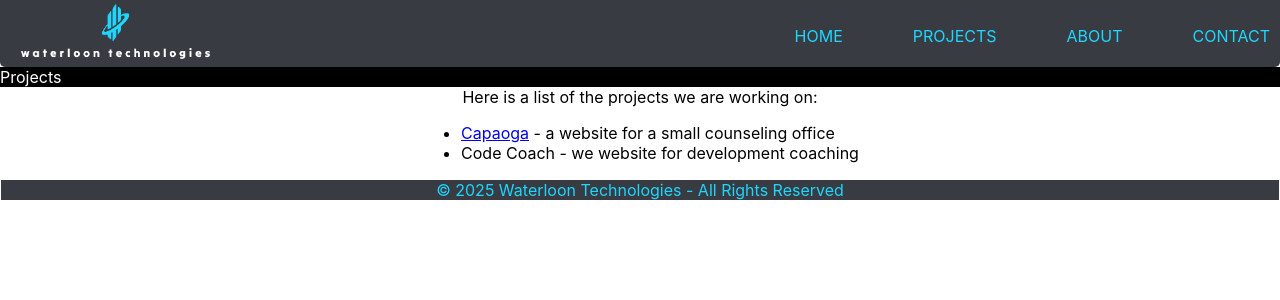
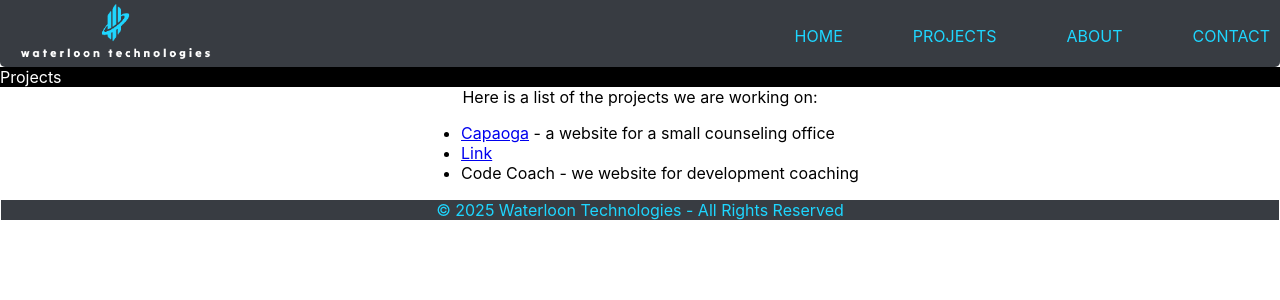
Before and after one commit to gswartzell/waterloon_technologies, a React (Create React App) app: page /projects in a window 1280 px wide. Shown: the top 300 px of the page. Built offline with nearby package versions, Linux system fonts and the light colour scheme.

Commit message:
Adding link object for links

```diff
--- a/src/Projects.jsx
+++ b/src/Projects.jsx
@@ -12,6 +12,9 @@ const Projects = () => {
           <a href="/capaoga">Capaoga</a> - a website for a small counseling
           office
         </li>
+        <li>
+          <Link to="/capaoga">Link</Link>
+        </li>
         <li>Code Coach - we website for development coaching</li>
       </ul>
     </div>
```
